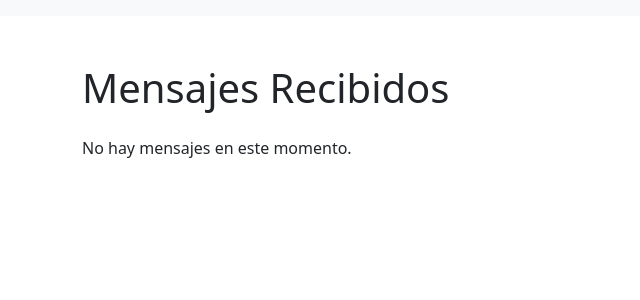
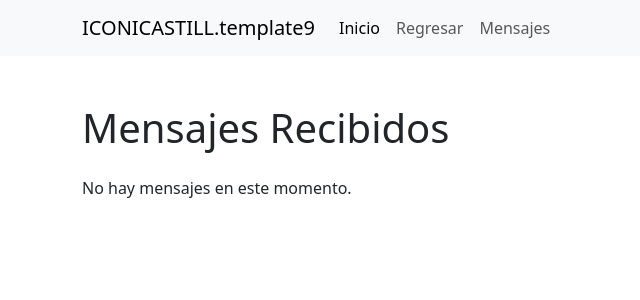
Before and after one commit to iconicastill/fluffy-octo-potato, a Django app: page /mensajes/ in a window 1280 px wide. Shown: the top 300 px of the page, without its empty margins (0-640 px from the left). Run offline with Django 4.2, Linux system fonts and the light colour scheme; data that the repository does not hold is empty.

Commit message:
Update mensajes.html

```diff
--- a/todo_app/templates/todo_app/mensajes.html
+++ b/todo_app/templates/todo_app/mensajes.html
@@ -10,7 +10,26 @@
 
 <header>
     <nav class="navbar navbar-expand-lg navbar-light bg-light">
-        </nav>
+        <div class="container">
+            <a class="navbar-brand" href="#">ICONICASTILL.template9</a>
+            <button class="navbar-toggler" type="button" data-bs-toggle="collapse" data-bs-target="#navbarNav" aria-controls="navbarNav" aria-expanded="false" aria-label="Toggle navigation">
+                <span class="navbar-toggler-icon"></span>
+            </button>
+            <div class="collapse navbar-collapse" id="navbarNav">
+                <ul class="navbar-nav">
+                    <li class="nav-item">
+                        <a class="nav-link active" aria-current="page" href="http://iconicastill.com/">Inicio</a>
+                    </li>
+                    <li class="nav-item">
+                        <a class="nav-link" href="https://iconicastill.com/portafolio.html">Regresar</a>
+                    </li>
+                    <li class="nav-item">
+                        <a class="nav-link" href="https://app.iconicastill.com/mensajes">Mensajes</a>
+                    </li>
+                </ul>
+            </div>
+        </div>
+    </nav>
 </header>
 
 <div class="container mt-5">
```
